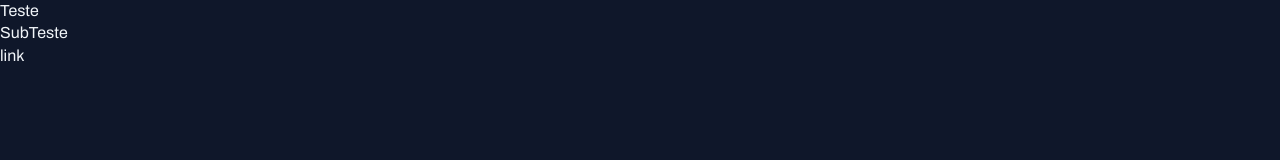
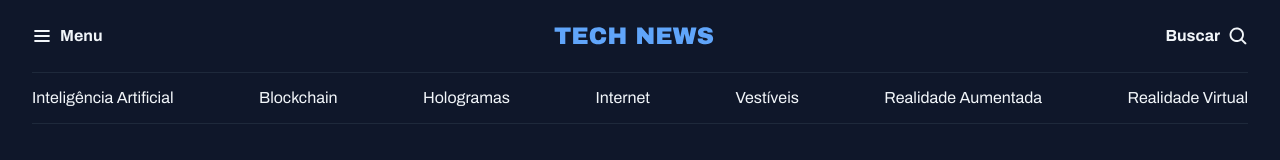
Before and after one commit to heitorlbelem/tech_news, a plain HTML site: page index.html in a window 1280 px wide. Drawn offline with Linux system fonts and the light colour scheme.

Commit message:
Finished header component

```diff
--- a/index.html
+++ b/index.html
@@ -12,8 +12,29 @@
   <link href="https://fonts.googleapis.com/css2?family=Archivo:ital,wght@0,100..900;1,100..900&display=swap" rel="stylesheet">
 </head>
 <body>
-  <h1>Teste</h1>
-  <h2>SubTeste</h2>
-  <a href="#">link</a>
+  <header class="container">
+    <nav id="primary" class="grid grid-flow-col">
+      <div>
+        <img src="./assets/icons/List.svg" alt="Menu" />
+        <strong>Menu</strong>
+      </div>
+      <div>
+        <img src="assets/Logo.svg" alt="TechNews logo">
+      </div>
+      <div>
+        <strong>Buscar</strong>
+        <img src="./assets/icons/MagnifyingGlass.svg" alt="ícone de lupa para pesquisa">
+      </div>
+    </nav>
+    <nav id="secondary" class="grid grid-flow-col">
+      <a href="#">Inteligência Artificial</a>
+      <a href="#">Blockchain</a>
+      <a href="#">Hologramas</a>
+      <a href="#">Internet</a>
+      <a href="#">Vestíveis</a>
+      <a href="#">Realidade Aumentada</a>
+      <a href="#">Realidade Virtual</a>
+    </nav>
+  </header>
 </body>
 </html>
--- a/styles/global.css
+++ b/styles/global.css
@@ -41,3 +41,17 @@ a {
 h1, h2, h3 {
   font: inherit;
 }
+
+.container {
+  max-width: 1280px;
+  padding-inline: 3.2rem;
+  margin-inline: auto;
+}
+
+.grid {
+  display: grid;
+}
+
+.grid-flow-col {
+  grid-auto-flow: column;
+}
--- /dev/null
+++ b/styles/header.css
@@ -0,0 +1,25 @@
+#primary {
+  padding-block: 2rem;
+
+  div {
+    display: flex;
+    align-items: center;
+    gap: 0.8rem;
+  }
+
+  div:nth-child(2) {
+    margin-inline: auto;
+  }
+
+  div:nth-child(3) {
+    justify-self: end;
+  }
+}
+
+#secondary {
+  padding-block: 1.4rem;
+  border: solid 1px var(--stroke-color);
+  border-inline: none;
+
+  justify-content: space-between;
+}
--- a/styles/index.css
+++ b/styles/index.css
@@ -1 +1,2 @@
 @import url(global.css);
+@import url(header.css);
```
